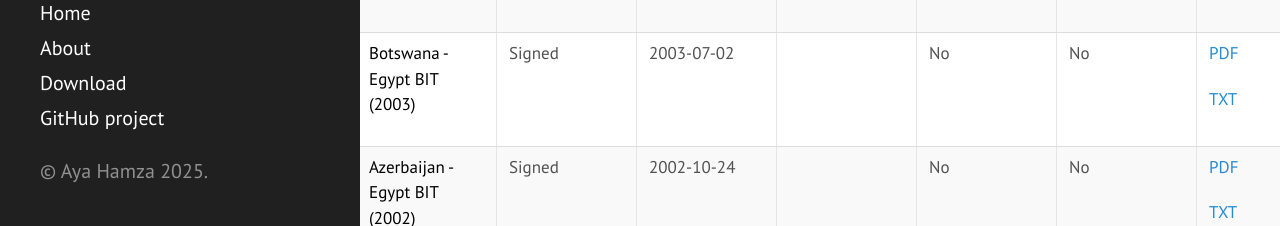
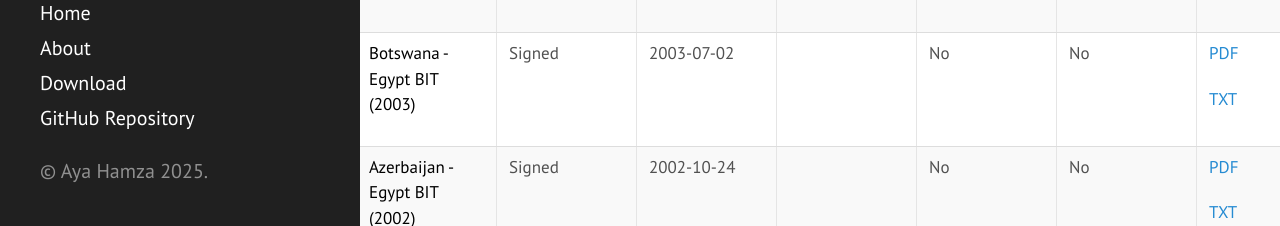
Before and after one commit to ayahamza1/MENABITs, a Jekyll site: the page built from index.md, in a window 1280 px wide and 900 px high, scrolled down 524 px. Shown: the part 674-900 px from the top of the window. Built offline with Jekyll 4.4.1, drawn with Linux system fonts in a browser that asks for light colours.

Commit message:
Update sidebar.html

```diff
--- a/_includes/sidebar.html
+++ b/_includes/sidebar.html
@@ -27,7 +27,7 @@
       {% endfor %}
 
       <a class="sidebar-nav-item" href="{{ site.github.repo }}/archive/v{{ site.version }}.zip">Download</a>
-      <a class="sidebar-nav-item" href="{{ site.github.repo }}">GitHub project</a>
+      <a class="sidebar-nav-item" href="{{ site.github.repo }}">GitHub Repository</a>
     </nav>
 
     <p>&copy; Aya Hamza {{ site.time | date: '%Y' }}.</p>
```
